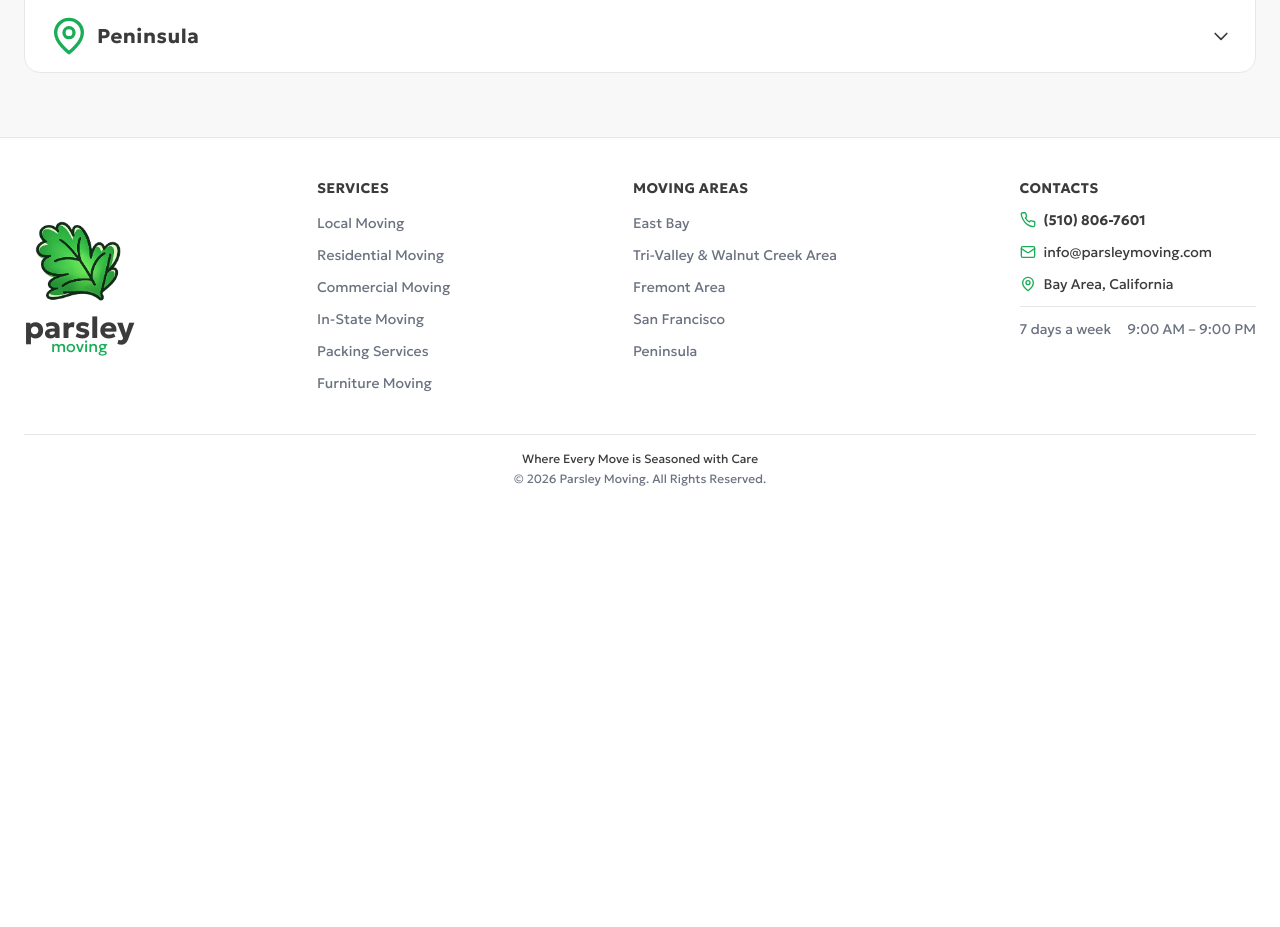
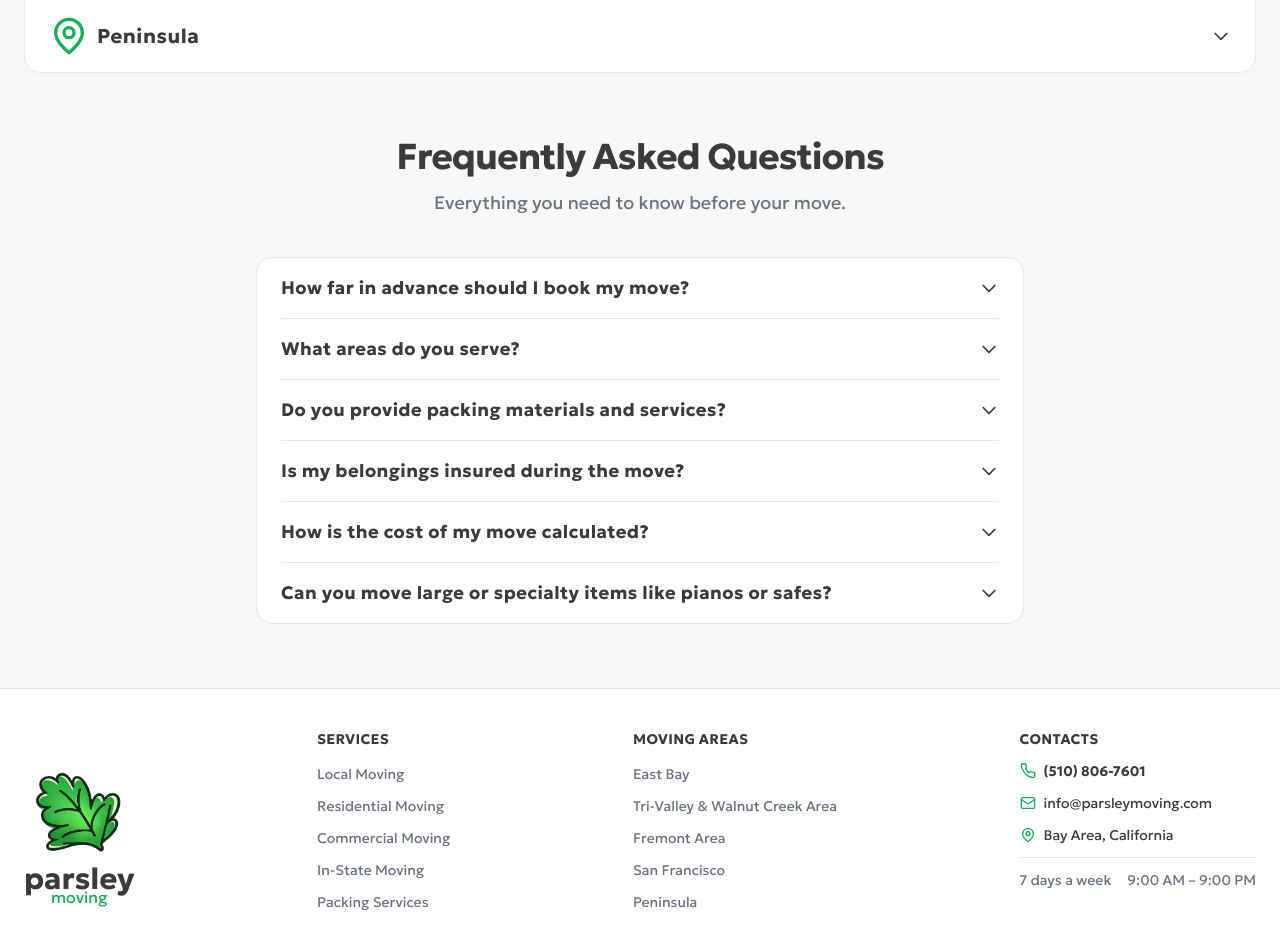
Before and after one commit to alex-tech-88/parsley-moving, a React (Vite) app: page /areas/1 in a window 1280 px wide. Shown: the part 4100-5027 px from the top of the page. Before the commit the page ends 4611 px from the top, so only its background shows below. Built offline with nearby package versions, Linux system fonts and the light colour scheme.

Commit message:
faq section

```diff
--- a/src/App.jsx
+++ b/src/App.jsx
@@ -10,6 +10,7 @@ import ScrollToTop from "@components/utils/ScrollToTop";
 import HomePage from "@/pages/HomePage";
 import AreaPage from "@/pages/AreaPage";
 import ServicePage from "@/pages/ServicePage";
+import FAQ from "@components/sections/FAQ";
 
 export default function App() {
   const { mode } = useTheme();
@@ -33,6 +34,7 @@ export default function App() {
             <Gallery />
             <Services />
             <MovingAreas />
+            <FAQ />
             <Footer />
 
           </main>
--- /dev/null
+++ b/src/components/sections/FAQ.jsx
@@ -0,0 +1,80 @@
+import { useState } from 'react'
+import { useTheme } from '@context/useTheme'
+import { ChevronIcon } from '@components/ui/icons'
+import { faqItems } from '@/constant'
+
+export default function FAQ() {
+  const { t } = useTheme()
+  const [openId, setOpenId] = useState(null)
+
+  const handleToggle = (id) => {
+    setOpenId((prev) => (prev === id ? null : id))
+  }
+
+  return (
+    <section style={{ backgroundColor: t.bg.section }} className="pt-0 pb-16 xl:pb-24">
+      <div className="max-w-3xl mx-auto">
+
+        {/* Heading */}
+        <div className="mb-10 text-center">
+          <h2
+            style={{ color: t.text.primary }}
+            className="text-3xl md:text-4xl font-bold tracking-tight mb-3"
+          >
+            Frequently Asked Questions
+          </h2>
+          <p style={{ color: t.text.secondary }} className="text-base md:text-lg">
+            Everything you need to know before your move.
+          </p>
+        </div>
+
+        {/* Accordion — reuses AccordionGroup/AccordionItem visual pattern */}
+        <div
+          style={{ borderColor: t.border, backgroundColor: t.bg.card }}
+          className="border rounded-2xl px-6"
+        >
+          {faqItems.map((item) => (
+            <div
+              key={item.id}
+              style={{ borderColor: t.border }}
+              className="border-b last:border-b-0"
+            >
+              <button
+                onClick={() => handleToggle(item.id)}
+                className="w-full flex items-center justify-between py-4 text-left gap-3"
+                aria-expanded={openId === item.id}
+              >
+                <span
+                  style={{ color: t.text.primary }}
+                  className="font-semibold text-lg tracking-wide"
+                >
+                  {item.question}
+                </span>
+                <ChevronIcon
+                  className={`w-5 h-5 shrink-0 transition-transform duration-300 ${
+                    openId === item.id ? 'rotate-180' : ''
+                  }`}
+                  style={{ color: t.brand.primary }}
+                />
+              </button>
+
+              <div
+                className={`overflow-hidden transition-all duration-300 ${
+                  openId === item.id ? 'max-h-56 pb-5' : 'max-h-0'
+                }`}
+              >
+                <p
+                  style={{ color: t.text.secondary }}
+                  className="text-base leading-relaxed"
+                >
+                  {item.answer}
+                </p>
+              </div>
+            </div>
+          ))}
+        </div>
+
+      </div>
+    </section>
+  )
+}
--- a/src/constant.js
+++ b/src/constant.js
@@ -6,3 +6,4 @@ export * from "@/data/services"
 export * from "@/data/areas"
 export * from "@/data/navigation"
 export * from "@/data/about"
+export * from "@/data/faq"
--- /dev/null
+++ b/src/data/faq.js
@@ -0,0 +1,38 @@
+export const faqItems = [
+  {
+    id: 1,
+    question: "How far in advance should I book my move?",
+    answer:
+      "We recommend booking at least 2–4 weeks in advance, especially during peak seasons (summer and end of month). However, we do our best to accommodate last-minute requests — contact us and we'll see what we can do."
+  },
+  {
+    id: 2,
+    question: "What areas do you serve?",
+    answer:
+      "Parsley Moving serves the greater metropolitan area and surrounding regions. Check our Moving Areas section for a full list of cities and neighborhoods we cover, or call us to confirm your location."
+  },
+  {
+    id: 3,
+    question: "Do you provide packing materials and services?",
+    answer:
+      "Yes! We offer full packing services as well as supplies including boxes, bubble wrap, packing tape, and specialty containers for fragile items. You can add packing to any moving package."
+  },
+  {
+    id: 4,
+    question: "Is my belongings insured during the move?",
+    answer:
+      "All moves include basic liability coverage. We also offer full-value protection plans for valuable or fragile items. Our team will walk you through coverage options when you request a quote."
+  },
+  {
+    id: 5,
+    question: "How is the cost of my move calculated?",
+    answer:
+      "Pricing is based on the volume of items, distance, any add-on services (packing, storage, specialty items), and date/time. Get a free, no-obligation quote through our contact form or by phone."
+  },
+  {
+    id: 6,
+    question: "Can you move large or specialty items like pianos or safes?",
+    answer:
+      "Absolutely. Our crew is trained and equipped for specialty moves including pianos, safes, artwork, and antiques. Please mention these items when requesting a quote so we can plan accordingly."
+  }
+]
```
